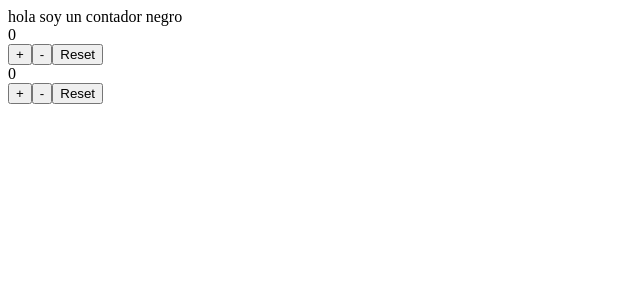
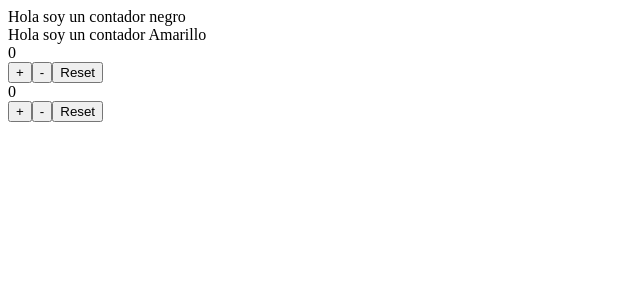
Before and after one commit to lauraportillo/custom-hooks, a React (Create React App) app: page / in a window 1280 px wide. Shown: the top 300 px of the page, without its empty margins (0-640 px from the left). Built offline with nearby package versions, Linux system fonts and the light colour scheme.

Commit message:
create 2 components to divide 2 counters with the custom hook

```diff
--- a/src/components/App.js
+++ b/src/components/App.js
@@ -2,6 +2,7 @@
 import { useCounter } from '../hooks/useCounter';
 // Components
 import BlackCounter from './BlackCounter';
+import YellowCounter from './YellowCounter';
 // Styles
 import '../stylesheets/App.scss';
 
@@ -12,6 +13,7 @@ const App = () => {
   return (
     <div>
       <BlackCounter />
+      <YellowCounter />
       <div>
         <div>{counterBlack.counter}</div>
         <button onClick={counterBlack.increase}>+</button>
--- a/src/components/BlackCounter.js
+++ b/src/components/BlackCounter.js
@@ -6,14 +6,7 @@ import '../stylesheets/BlackCounter.scss';
 const BlackCounter = (props) => {
   return (
     <>
-      <div>hola soy un contador negro</div>
-
-      {/* <div>
-        <div>{counterBlack.counter}</div>
-        <button onClick={counterBlack.increase}>+</button>
-        <button onClick={counterBlack.decrement}>-</button>
-        <button onClick={counterBlack.reset}>Reset</button>
-      </div> */}
+      <div>Hola soy un contador negro</div>
     </>
   );
 };
--- /dev/null
+++ b/src/components/YellowCounter.js
@@ -0,0 +1,14 @@
+// React
+import React from 'react';
+// Styles
+import '../stylesheets/YellowCounter.scss';
+
+const YellowCounter = (props) => {
+  return (
+    <>
+      <div>Hola soy un contador Amarillo</div>
+    </>
+  );
+};
+
+export default YellowCounter;
```
Also changed, not shown: src/stylesheets/YellowCounter.scss (added).
